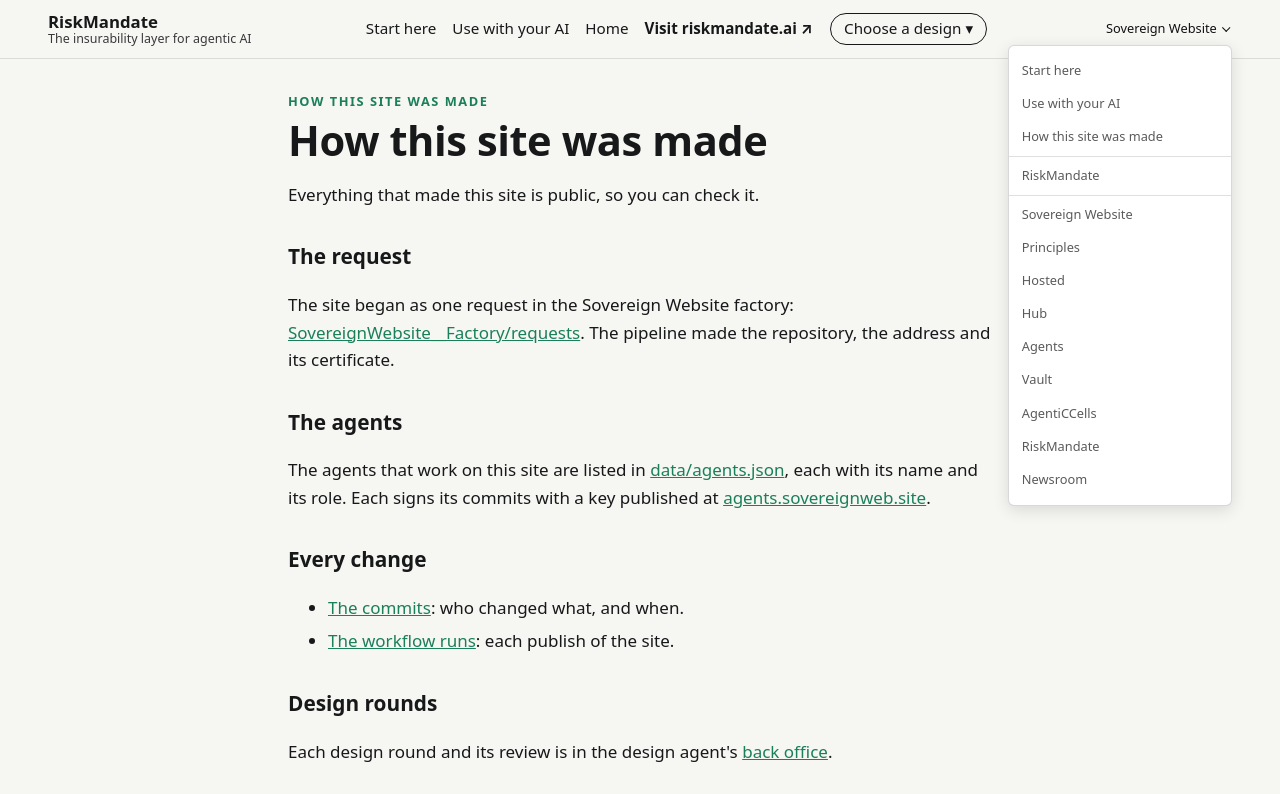
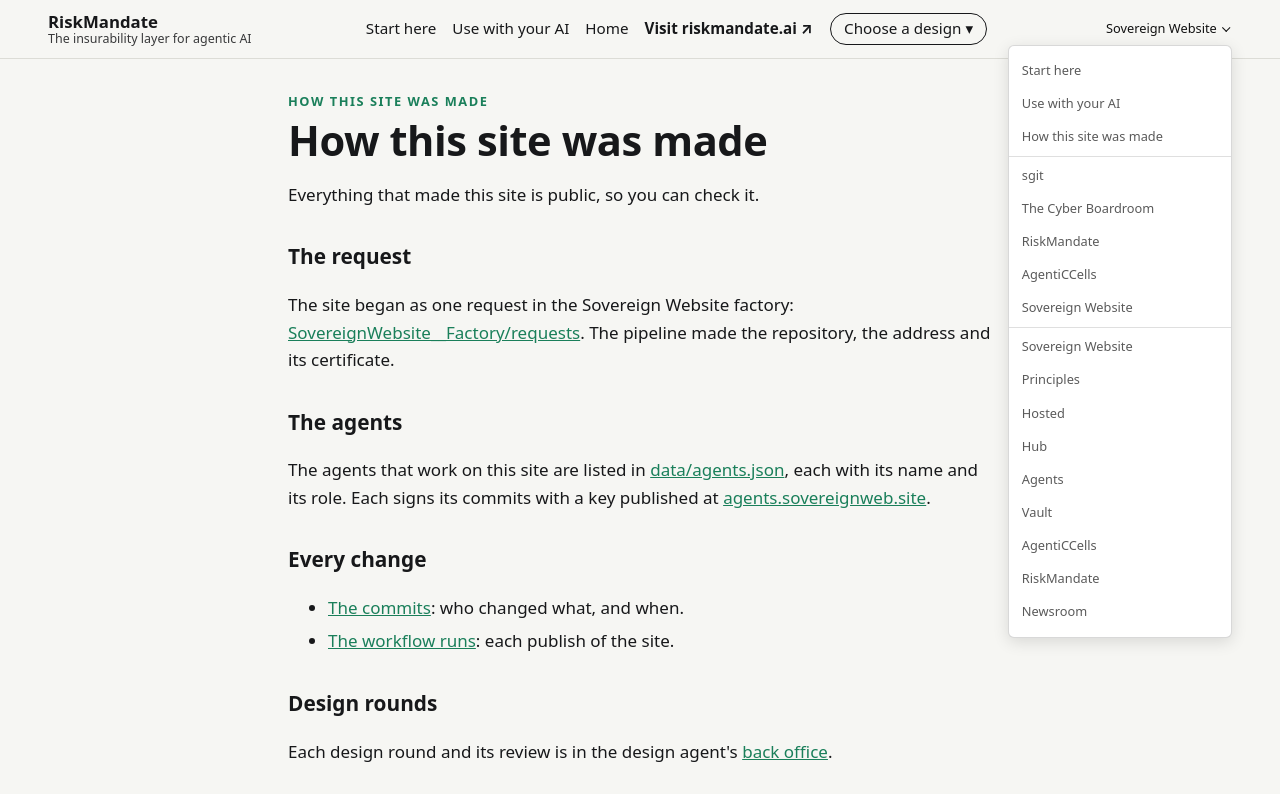
Before and after one commit to SovereignWebsite/Site__Startups__Risk-Mandate, a plain HTML site: page site/admin/index.html in a window 1280 px wide. Both pictures are taken after a click on the heading "Sovereign Website". Shown: the top 794 px of the page. Drawn offline with Linux system fonts and the light colour scheme.

Commit message:
Link the other startup brochures from the family menu
All five startup sites are live, so each now lists the others in the
top-right Sovereign Website menu (LIVE in tools/build.py).

Agent: startups.b@SovereignWebsite.dinis
Claude-Session: https://claude.ai/code/session_01Kw9UwCbSQgp3wavatYAbqd
Co-Authored-By: Claude Opus 5.5 <noreply@anthropic.com>

```diff
--- a/site/admin/index.html
+++ b/site/admin/index.html
@@ -113,7 +113,11 @@ pre,blockquote{background:var(--card);border:1px solid var(--line);border-radius
     <li><a href="/start/">Start here</a></li>
     <li><a href="/agents/">Use with your AI</a></li>
     <li class="family-gap"><a href="/admin/">How this site was made</a></li>
-    <li class="family-gap"><a href="https://risk-mandate.startups.sovereignweb.site/" aria-current="true">RiskMandate</a></li>
+    <li><a href="https://sgit.startups.sovereignweb.site/">sgit</a></li>
+    <li><a href="https://the-cyber-boardroom.startups.sovereignweb.site/">The Cyber Boardroom</a></li>
+    <li><a href="https://risk-mandate.startups.sovereignweb.site/" aria-current="true">RiskMandate</a></li>
+    <li><a href="https://agentic-cells.startups.sovereignweb.site/">AgentiCCells</a></li>
+    <li class="family-gap"><a href="https://sovereign-website.startups.sovereignweb.site/">Sovereign Website</a></li>
     <li><a href="https://sovereignwebsite.ai/">Sovereign Website</a></li>
     <li><a href="https://sovereignwebsite.org/">Principles</a></li>
     <li><a href="https://sovereignwebsite.site/">Hosted</a></li>
```
Also changed, not shown: site/agents/index.html (+5 -1 lines), site/designs/blueprint.html (+5 -1 lines), site/designs/brief.html (+5 -1 lines), site/designs/brochure.html (+5 -1 lines), site/designs/index.html (+5 -1 lines), site/designs/newsroom.html (+5 -1 lines), site/designs/story.html (+5 -1 lines), site/index.html (+5 -1 lines), site/start/index.html (+5 -1 lines), 1 other file.
